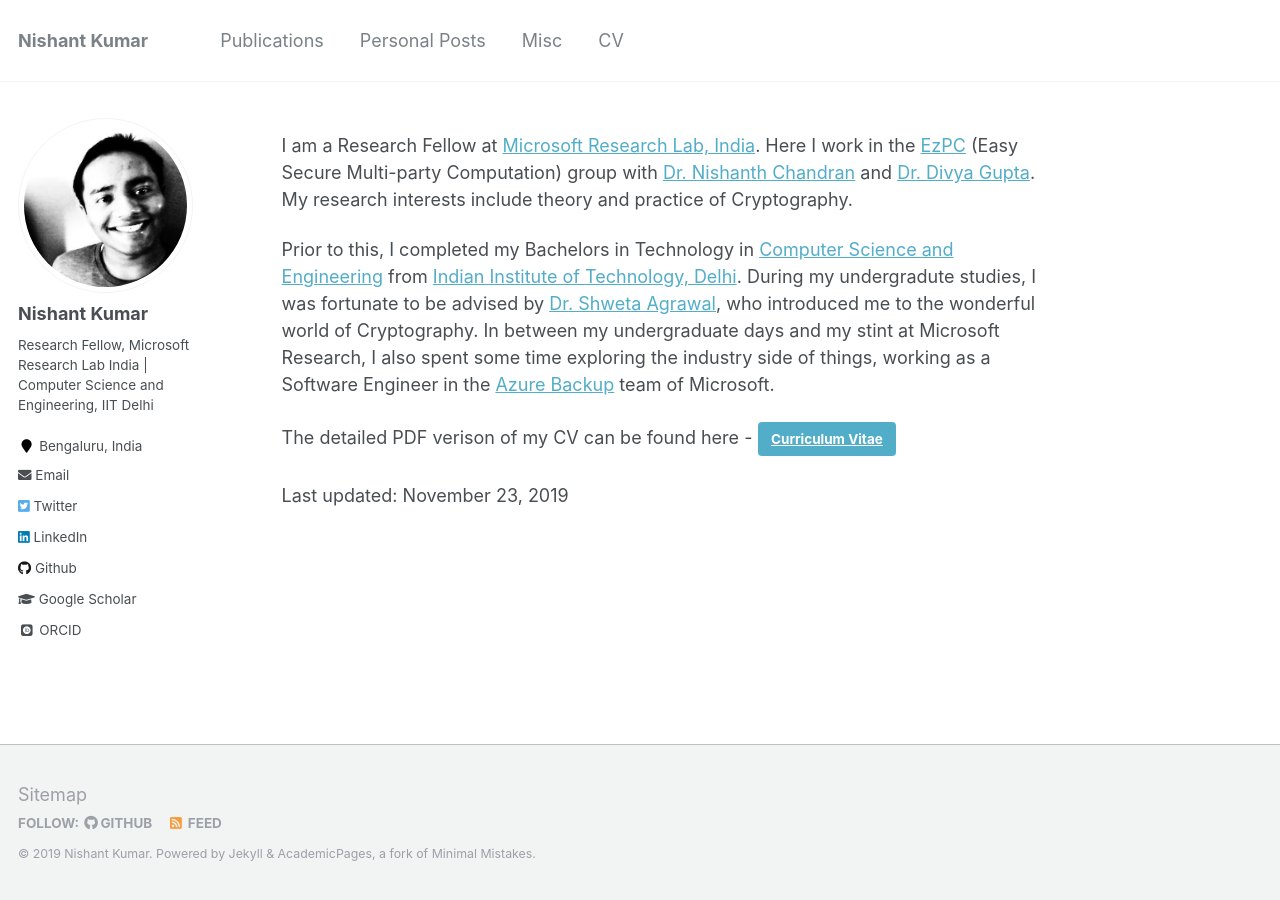
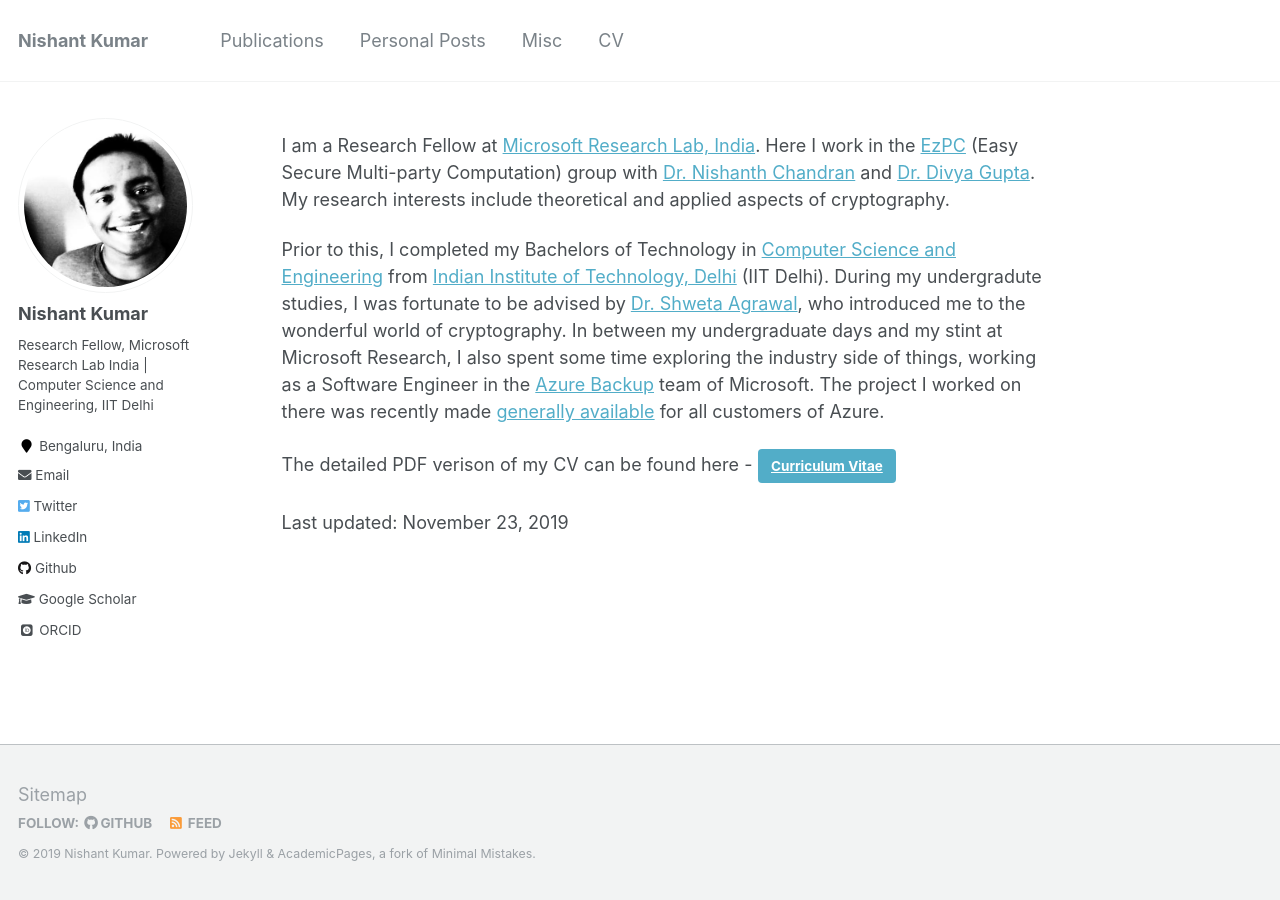
Before and after one commit to nishkum/nishkum.github.io, a Jekyll site: the page built from _pages/about.md, in a window 1280 px wide. Built offline with Jekyll 4.4.1, drawn with Linux system fonts in a browser that asks for light colours; some web fonts are replaced.

Commit message:
Updated about.

```diff
--- a/_pages/about.md
+++ b/_pages/about.md
@@ -8,9 +8,9 @@
   - /about.html
 ---
 
-I am a Research Fellow at [Microsoft Research Lab, India](https://www.microsoft.com/en-us/research/lab/microsoft-research-india/). Here I work in the [EzPC](https://www.microsoft.com/en-us/research/project/ezpc-easy-secure-multi-party-computation/) (Easy Secure Multi-party Computation) group with [Dr. Nishanth Chandran](https://www.microsoft.com/en-us/research/people/nichandr/) and [Dr. Divya Gupta](https://www.microsoft.com/en-us/research/people/digup/). My research interests include theory and practice of Cryptography.
+I am a Research Fellow at [Microsoft Research Lab, India](https://www.microsoft.com/en-us/research/lab/microsoft-research-india/). Here I work in the [EzPC](https://www.microsoft.com/en-us/research/project/ezpc-easy-secure-multi-party-computation/) (Easy Secure Multi-party Computation) group with [Dr. Nishanth Chandran](https://www.microsoft.com/en-us/research/people/nichandr/) and [Dr. Divya Gupta](https://www.microsoft.com/en-us/research/people/digup/). My research interests include theoretical and applied aspects of cryptography.
 
-Prior to this, I completed my Bachelors in Technology in [Computer Science and Engineering](http://www.cse.iitd.ac.in/) from [Indian Institute of Technology, Delhi](http://www.iitd.ac.in/). During my undergradute studies, I was fortunate to be advised by [Dr. Shweta Agrawal](http://www.cse.iitm.ac.in/~shwetaag/index.html), who introduced me to the wonderful world of Cryptography. In between my undergraduate days and my stint at Microsoft Research, I also spent some time exploring the industry side of things, working as a Software Engineer in the [Azure Backup](https://azure.microsoft.com/en-in/services/backup/) team of Microsoft.
+Prior to this, I completed my Bachelors of Technology in [Computer Science and Engineering](http://www.cse.iitd.ac.in/) from [Indian Institute of Technology, Delhi](http://www.iitd.ac.in/) (IIT Delhi). During my undergradute studies, I was fortunate to be advised by [Dr. Shweta Agrawal](http://www.cse.iitm.ac.in/~shwetaag/index.html), who introduced me to the wonderful world of cryptography. In between my undergraduate days and my stint at Microsoft Research, I also spent some time exploring the industry side of things, working as a Software Engineer in the [Azure Backup](https://azure.microsoft.com/en-in/services/backup/) team of Microsoft. The project I worked on there was recently made [generally available](https://azure.microsoft.com/en-us/blog/azure-backup-for-sql-server-in-azure-virtual-machines-now-generally-available/) for all customers of Azure.
 
 The detailed PDF verison of my CV can be found here - [__Curriculum Vitae__](\files\Nishant_Academic_CV.pdf){: .btn .btn--info}
 
```
